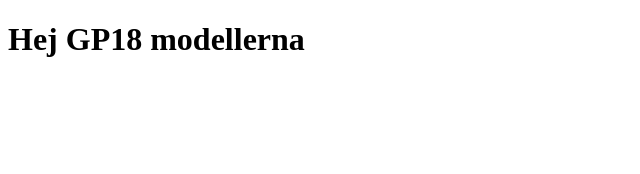
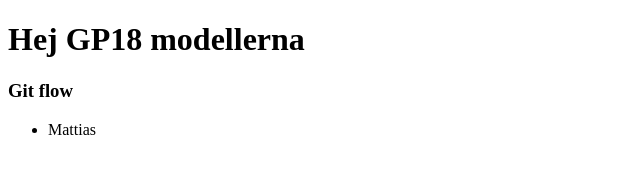
Before and after one commit to petterssonm/gitBasics, a plain HTML site: page index.html in a window 1280 px wide. Shown: the whole page, without its empty margins (0-640 px from the left). Drawn offline with Linux system fonts and the light colour scheme.

Commit message:
Update INdex with new section

```diff
--- a/index.html
+++ b/index.html
@@ -8,5 +8,10 @@
 </head>
 <body>
     <h1>Hej GP18 modellerna</h1>
+
+    <h3>Git flow</h3>
+    <ul>
+      <li>Mattias</li>
+    </ul>
 </body>
 </html>
```
